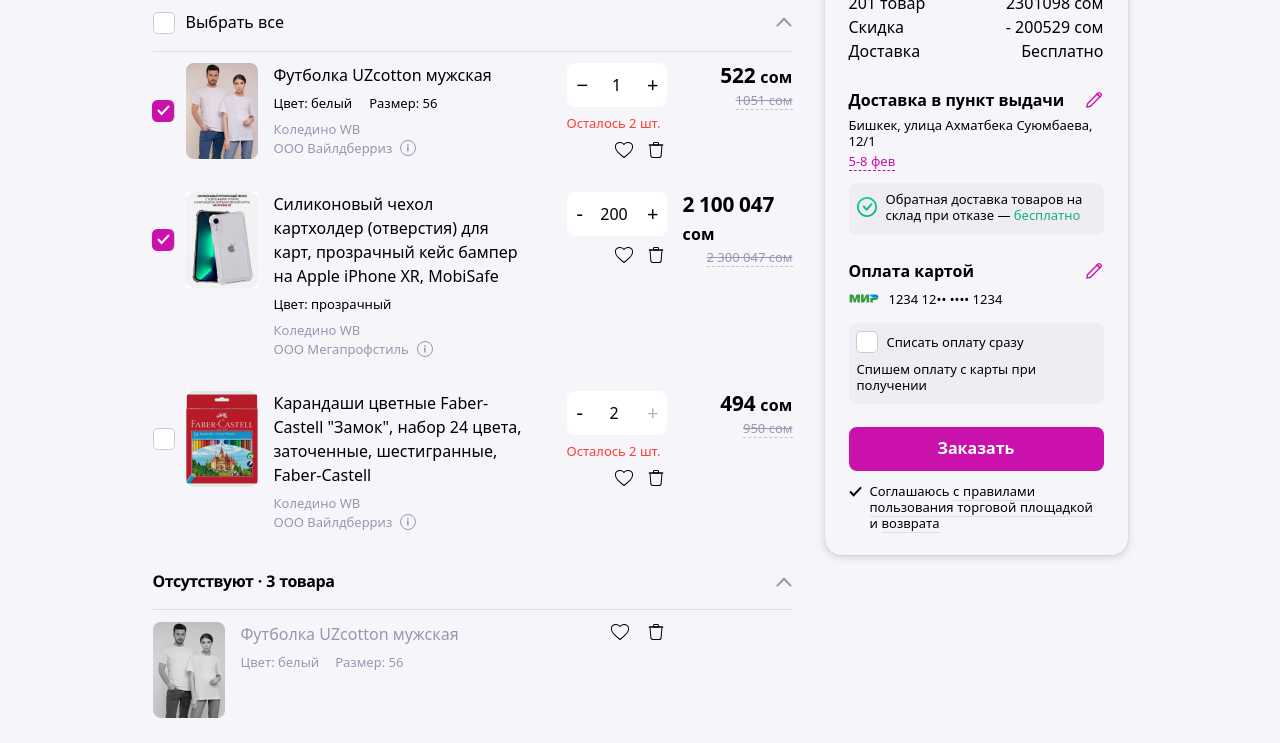
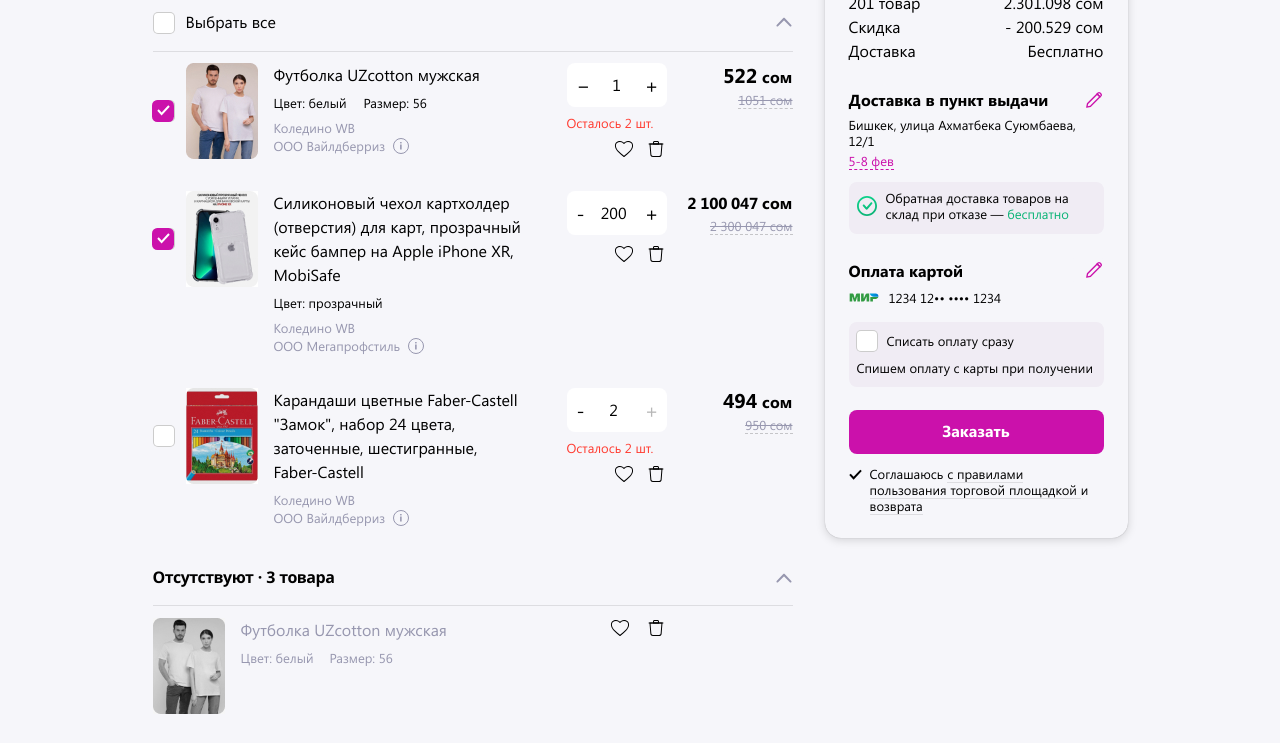
Before and after one commit to ViktoriaMikhaylovskaya/products-and-dot, a website built with Vite: page index.html in a window 1280 px wide. Shown: the part 191-934 px from the top of the page. Built offline with nearby package versions, Linux system fonts and the light colour scheme; files whose address does not match are found by name.

Commit message:
update fonts and img links

```diff
--- a/index.html
+++ b/index.html
@@ -289,7 +289,10 @@
                 </div>
               </div>
               <div class="product__price price">
-                <span class="price__total" data-price="10500.24">
+                <span
+                  class="price__total price__total--long"
+                  data-price="10500.24"
+                >
                   2 100 047
                   <span class="price__total-currency">сом</span>
                 </span>
--- a/src/change-product-list.js
+++ b/src/change-product-list.js
@@ -1,11 +1,11 @@
 import { changeCountInBasketIcon } from './count-product-in-notify';
-import { WORDS, getPrice, sklonenie, numberWithSpaces } from './utils';
+import { WORDS, getNumber, getNoun, getNumberWithSpaces } from './utils';
 
 const productsSectionNode = document.getElementsByClassName('products')[0];
 const productsCollection = productsSectionNode.getElementsByClassName('product');
 const productListNode = productsSectionNode.querySelector('.products__list');
 const selectAllCheckbox = productsSectionNode.querySelector('.checkbox-select-all');
-const stockListNode = document.querySelector('.stock__list'); // Отсутствующие товары
+const stockListNode = document.querySelector('.stock__list');
 const missingProducts = document.getElementsByClassName('stock__item');
 const paymentNode = document.querySelector('.payment-write-off');
 const paymentDescriptionNode = paymentNode.querySelector('.payment-write-off__description');
@@ -36,21 +36,17 @@
         const countSum = product.querySelector('.count__sum').textContent;
 
         if (checkbox.checked) {
-            totalPrice += getPrice(price);
-            initTotalPrice += getPrice(initPrice);
-            discountSum += getPrice(initPrice) - getPrice(price);
-            count += getPrice(countSum);
+            totalPrice += getNumber(price);
+            initTotalPrice += getNumber(initPrice);
+            discountSum += getNumber(initPrice) - getNumber(price);
+            count += getNumber(countSum);
         }
     }
 
-    //  разделения цены по трем знакам
-    // totalPriceNode.textContent = `${numberWithSpaces(totalPrice)} сом`;
-    // initTotalPriceNode.textContent = `${numberWithSpaces(initTotalPrice)} сом`;
-    // discountNode.textContent = `- ${numberWithSpaces(discountSum)} сом`;
-    totalPriceNode.textContent = `${totalPrice} сом`;
-    initTotalPriceNode.textContent = `${initTotalPrice} сом`;
-    discountNode.textContent = `- ${discountSum} сом`;
-    countProductsNode.textContent = `${count} ${sklonenie(count, WORDS)}`;
+    totalPriceNode.textContent = `${getNumberWithSpaces(totalPrice)} сом`;
+    initTotalPriceNode.textContent = `${getNumberWithSpaces(initTotalPrice)} сом`;
+    discountNode.textContent = `- ${getNumberWithSpaces(discountSum)} сом`;
+    countProductsNode.textContent = `${count} ${getNoun(count, WORDS)}`;
 }
 
 // Функция для пересчитывания цены при изменении количества продуктов
@@ -64,11 +60,8 @@
     const discountedPriceNode = product.querySelector('.price__total'); // цена с вычетом скидки
     const unitDiscountedPrice = discountedPriceNode.getAttribute('data-price'); // цена за единицу со скидкой
 
-    // startingPriceNode.textContent = Math.round(Number(productCount) * Number(unitStartingPrice));
-    // discountedPriceNode.textContent = Math.round(Number(productCount) * Number(unitDiscountedPrice));
-
-    startingPriceNode.textContent = numberWithSpaces((Number(productCount) * Number(unitStartingPrice)).toFixed(2));
-    discountedPriceNode.textContent = numberWithSpaces((Number(productCount) * Number(unitDiscountedPrice)).toFixed(2));
+    startingPriceNode.textContent = getNumberWithSpaces((Number(productCount) * Number(unitStartingPrice)).toFixed(2));
+    discountedPriceNode.textContent = getNumberWithSpaces((Number(productCount) * Number(unitDiscountedPrice)).toFixed(2));
 
     changeTotalPrice();
 }
@@ -87,6 +80,7 @@
 }
 
 const onClickCheckbox = () => {
+    console.log('22222');
     for (let product of productsCollection) {
         if (!product.checked) {
             selectAllCheckbox.checked = false;
@@ -125,7 +119,7 @@
 
     if (!!product.querySelector('.count__remainder')) {
         const remainderNode = product.querySelector('.count__remainder');
-        const remainder = getPrice(remainderNode.textContent);
+        const remainder = getNumber(remainderNode.textContent);
 
         if (Number(countNode.textContent) < remainder) {
             countNode.textContent = Number(countNode.textContent) + 1;
@@ -157,7 +151,7 @@
 
     if (!!productNode.querySelector('.count__remainder')) {
         const remainderNode = productNode.querySelector('.count__remainder');
-        const remainder = getPrice(remainderNode.textContent);
+        const remainder = getNumber(remainderNode.textContent);
         const incrementButtonNode = productNode.querySelector('.count__increment');
 
         incrementButtonNode.disabled = remainder >= Number(countNode.textContent) ? false : true;
@@ -184,7 +178,7 @@
     const block = document.querySelector('.out-of-stock');
     const title = document.querySelector('.stock__title');
 
-    title.textContent = `Отсутствуют · ${missingProducts.length} ${sklonenie(missingProducts.length, WORDS)}`;
+    title.textContent = `Отсутствуют · ${missingProducts.length} ${getNoun(missingProducts.length, WORDS)}`;
 
     if (missingProducts.length === 0) {
         block.style.display = 'none';
--- a/src/count-product-in-notify.js
+++ b/src/count-product-in-notify.js
@@ -1,10 +1,13 @@
-// Переименовать
 export const changeCountInBasketIcon = () => {
     const itemNode = document.querySelector('.nav__item--basket');
+    const itemInModileNode = document.querySelector('.tabbar__tab--active');
     const procuctsCount = document.querySelectorAll('.product').length;
 
     itemNode.dataset.count = `${procuctsCount}`;
+    itemInModileNode.dataset.numb = `${procuctsCount}`;
+
     if (procuctsCount === 0) {
         itemNode.classList.remove('&::after');
+        itemInModileNode.classList.remove('&::before');
     }
 }
--- a/src/roll-up-list.js
+++ b/src/roll-up-list.js
@@ -1,4 +1,4 @@
-import { WORDS, sklonenie, getPrice } from './utils';
+import { WORDS, getNoun, getNumber } from './utils';
 const arrowIconNode = document.querySelector('.products__icon');
 const productListNode = document.querySelector('.products__list');
 const hideInfoNode = document.querySelector('.products__hide-info');
@@ -12,13 +12,13 @@
 const stockListNode = document.querySelector('.stock__list');
 
 const hideProductlist = () => {
-    const count = getPrice(productCountNode.textContent);
+    const count = getNumber(productCountNode.textContent);
     if (arrowIconNode.classList.contains('closed-list-icon')) {
         arrowIconNode.classList.remove('closed-list-icon');
         productListNode.style.display = 'none';
 
         hideInfoNode.style.display = 'block';
-        hideInfoNode.textContent = `${count} ${sklonenie(count, WORDS)} · ${totalPriceNode.textContent}`;
+        hideInfoNode.textContent = `${count} ${getNoun(count, WORDS)} · ${totalPriceNode.textContent}`;
         productCheckboxNode.style.display = 'none';
         selectAllNode.style.display = 'none';
     } else {
--- a/src/style.css
+++ b/src/style.css
@@ -3,7 +3,7 @@
   font-family: "Segoe UI";
   font-style: normal;
   font-weight: 400;
-  src: url("./fonts/SegoeUI.woff2") format("woff2");
+  src: url("/fonts/SegoeUI.woff2") format("woff2");
   font-display: swap;
 }
 
@@ -11,7 +11,7 @@
   font-family: "Segoe UI";
   font-style: normal;
   font-weight: 700;
-  src: url("./fonts/SegoeUI-Bold.woff2") format("woff2");
+  src: url("/fonts/SegoeUI-Bold.woff2") format("woff2");
   font-display: swap;
 }
 
@@ -108,7 +108,7 @@
 }
 
 [type="checkbox"]:checked + .checkbox__span::after {
-  content: url("../public/images/icons/check-mark.svg");
+  content: url(/images/icons/check-mark.svg);
   border-radius: 5.5px;
   background-color: #cb11ab;
   width: 22px;
@@ -589,6 +589,7 @@
 
 .message__text {
   line-height: 16px;
+  position: relative;
 }
 
 .message__text span {
@@ -894,7 +895,7 @@
 
   .header__menu-button::before {
     position: absolute;
-    content: url(./images/icons/menu-mobile.svg);
+    content: url(images/icons/menu-mobile.svg);
     width: 28px;
     height: 28px;
     left: 0px;
@@ -999,7 +1000,7 @@
   }
 
   .header__menu-button::before {
-    content: url(./images/icons/menu.svg);
+    content: url(images/icons/menu.svg);
     width: 28px;
     height: 24px;
     position: absolute;
@@ -1283,6 +1284,7 @@
   }
 
   .message__extra-text {
+    font-size: 13px;
     position: absolute;
     z-index: 1;
     background-color: white;
@@ -1364,6 +1366,7 @@
     margin-left: 25px;
     padding-top: 11px;
   }
+
   .count__buttons {
     width: 100px;
     height: 44px;
@@ -1371,9 +1374,11 @@
     align-items: center;
     margin-bottom: 4px;
   }
+
   .count__buttons button {
     padding-left: 6px;
   }
+
   .count__buttons span {
     font-size: 16px;
     line-height: 24px;
@@ -1383,10 +1388,12 @@
   .count__remainder {
     margin: 3px 0;
   }
+
   .count__actions {
     gap: 5px;
     margin-right: -3px;
   }
+
   .product__price {
     display: flex;
     flex-direction: column;
@@ -1397,12 +1404,17 @@
   }
 
   .price__total {
-    font-size: 1.3rem;
+    font-size: 20px;
     line-height: 28px;
     letter-spacing: -0.2px;
     font-weight: 700;
     margin: 0;
   }
+
+  .price__total--long {
+    font-size: 16px;
+  }
+
   .price__total-currency {
     font-size: 16px;
     letter-spacing: 0.2px;
--- a/src/utils.js
+++ b/src/utils.js
@@ -2,18 +2,15 @@
 export const regForNumbers = /[0-9]/;
 export const regForEmail = /^((([0-9A-Za-z]{1}[-0-9A-z\.]{0,30}[0-9A-Za-z]?)|([0-9А-Яа-я]{1}[-0-9А-я\.]{0,30}[0-9А-Яа-я]?))@([-A-Za-z]{1,}\.){1,}[-A-Za-z]{2,})$/;
 
-// Для получения цены из строки  - переименовать на getNumber
-export const getPrice = (str) => {
-    return Number(str.replace(/[^\d.]/ig, ''));
+export const getNumber = (str) => {
+  return Number(str.replace(/[^\d.]/ig, ''));
 }
 
-// Для склонения слов в зависимости от количества (переименовать и преобразовать в более читаемый вид)
-export const sklonenie = (number, txt) => {
-    let cases = [2, 0, 1, 1, 1, 2];
-    return txt[(number % 100 > 4 && number % 100 < 20) ? 2 : cases[(number % 10 < 5) ? number % 10 : 5]];
+export const getNoun = (number, txt) => {
+  let cases = [2, 0, 1, 1, 1, 2];
+  return txt[(number % 100 > 4 && number % 100 < 20) ? 2 : cases[(number % 10 < 5) ? number % 10 : 5]];
 }
 
-// для разделения цены по трем знакам
-export const numberWithSpaces = (x) => {
-  return x.toString().replace(/\B(?=(^.\d{3})+(?!\d))/g, " ");
+export const getNumberWithSpaces = (num) => {
+  return num.toLocaleString().toString().replace(/\,/g, ".");
 }
```
Also changed, not shown: dist/assets/check-mark-b894f677.svg (deleted).
